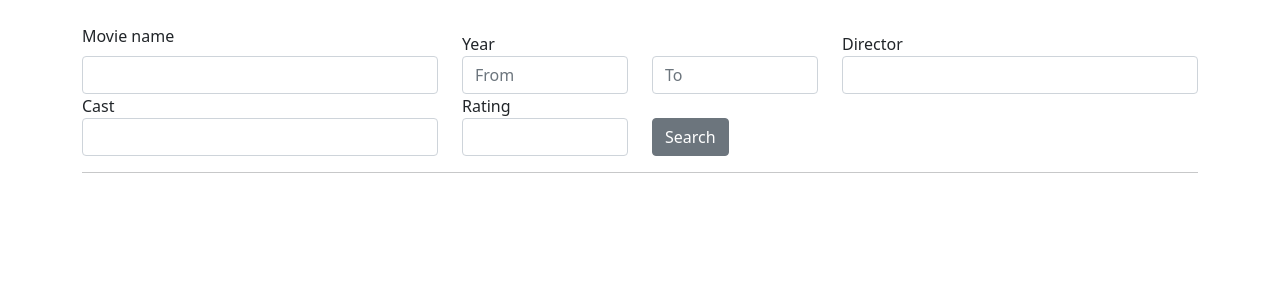
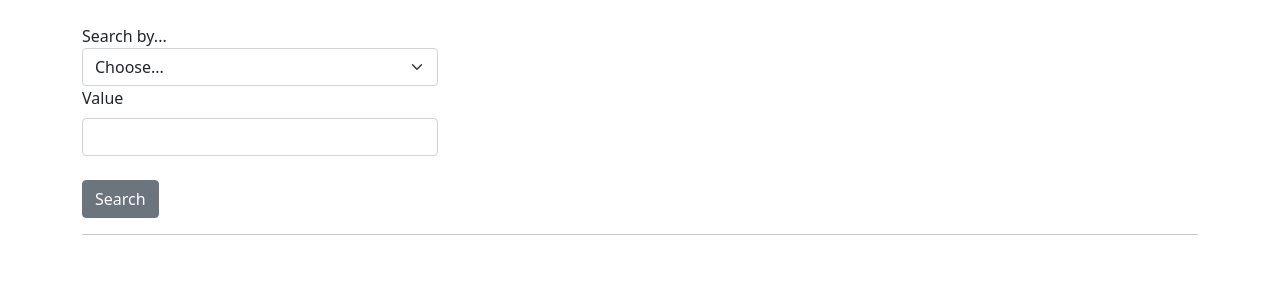
Before and after one commit to OscarG96/CS50-final, a Flask app: page /movies in a window 1280 px wide. Shown: the part 56-356 px from the top of the page. Run offline with Flask 2, Linux system fonts and the light colour scheme.

Commit message:
sql query for cast done

```diff
--- a/flaskr/main.py
+++ b/flaskr/main.py
@@ -21,20 +21,27 @@ def movies():
     if request.method == 'POST':
         for el in request.form:
             print(f"field", el, request.form[el])
-        # searchField = request.form['searchField']
-        # searchValue = request.form['searchValue']
+        searchField = request.form['searchField']
+        searchValue = request.form['searchValue']
+        query = ''
+        if searchField == 'movieName':
+            query = 'SELECT * FROM movies WHERE title = ?'
+        elif searchField == 'cast':
+            query = 'SELECT * from movies JOIN stars on movies.id = stars.movie_id WHERE person_id = (SELECT id FROM people WHERE name LIKE ?);'
+        else:
+            return
         db = get_db("DATABASE_MOVIES")
         error = None
-        # movies = db.execute(
-        #     'SELECT * FROM movies WHERE title = ?', (searchValue,)
-        # ).fetchone()
+        movies = db.execute(
+            query, [searchValue]
+        ).fetchall()
 
-        # MOVIES.append(movies)
+        MOVIES.append(movies)
 
         # print(f"field", searchField)
         # print(f"value", searchValue)
-        # for field in movies:
-        #     print(f"movies sql", field)
+        for field in movies:
+            print(f"movies sql", field)
         return render_template("movies.html", movies=MOVIES)
 
     return render_template("movies.html")
--- a/flaskr/movies.sql
+++ b/flaskr/movies.sql
@@ -28,3 +28,5 @@ CREATE TABLE people (
     birth NUMERIC,
     PRIMARY KEY(id)
 );
+
+--SELECT title from movies JOIN stars on movies.id = stars.movie_id WHERE person_id = (SELECT id FROM people WHERE name LIKE "Emma Watson");
--- a/flaskr/templates/movies.html
+++ b/flaskr/templates/movies.html
@@ -12,32 +12,34 @@
     <form method="POST">
         <div class="row align-items-end">
             <div class="col-md-4">
-                <!-- <label for="inputSearch">Search by...</label>
+                <label for="inputSearch">Search by...</label>
                 <select id="inputSearch" class="form-select" name="searchField">
                     <option selected>Choose...</option>
                     <option value="movieName">Movie name</option>
-                    <option value="cast">Cast</option>
+                    <option value="cast">Actor/Actress</option>
                     <option value="director">Director</option>
                     <option value="year">Year</option>
-                </select> -->
-                <label for="movieName" class="form-label">Movie name</label>
-                <input type="text" class="form-control" id="movieName" name="movie">
+                </select>
+                <label for="searchValue" class="form-label">Value</label>
+                <input type="text" class="form-control" id="searchValue" name="searchValue">
+                <div class="col mt-4">
+                    <button class="btn btn-secondary" type="submit">Search</button>
+                </div>
             </div>
-            <div class="col-md-2">
+            <!-- <div class="col-md-2">
                 <label for="movieYear">Year</label>
                 <input type="number" class="form-control" id="movieYearFrom" name="yearFrom" placeholder="From">
             </div>
             <div class="col-md-2 mt-3">
-                <!-- <label for="movieYear">Year</label> -->
                 <input type="number" class="form-control" id="movieYearTo" name="yearTo" placeholder="To">
             </div>
             <div class="col-md-4">
                 <label for="directorName">Director</label>
                 <input type="text" class="form-control" id="directorName" name="director">
-            </div>
+            </div> -->
 
         </div>
-        <div class="row align-items-end">
+        <!-- <div class="row align-items-end">
             <div class="col-md-4">
                 <label for="movieCast">Cast</label>
                 <input type="text" class="form-control" id="movieCast" name="cast">
@@ -49,7 +51,7 @@
             <div class="col mt-4">
                 <button class="btn btn-secondary" type="submit">Search</button>
             </div>
-        </div>
+        </div> -->
     </form>
     <hr>
     <div class="mt-3">
```
